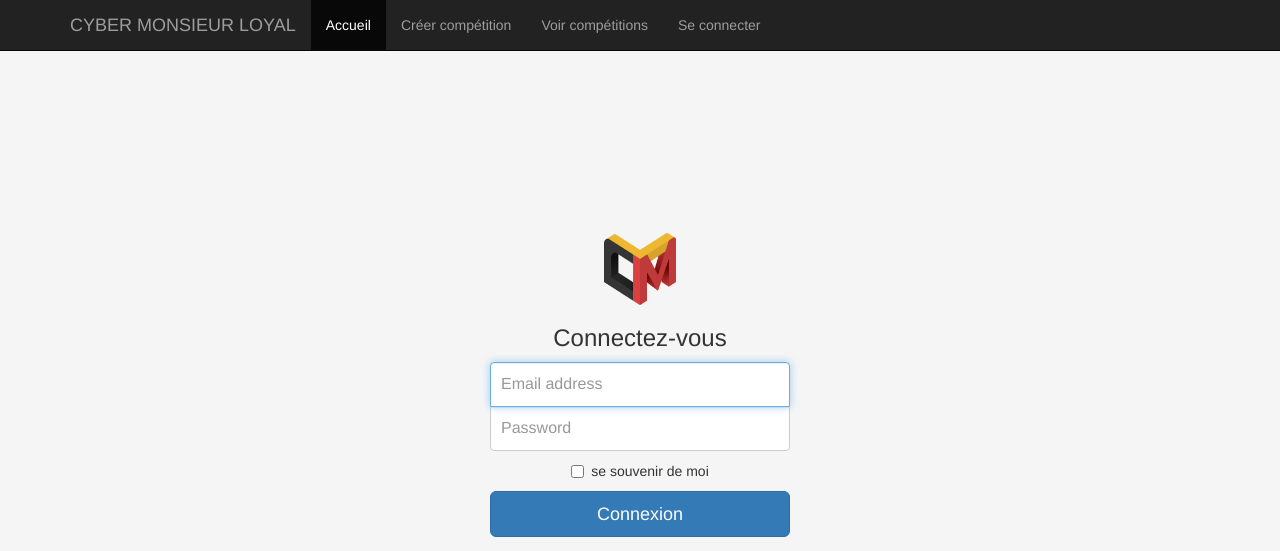
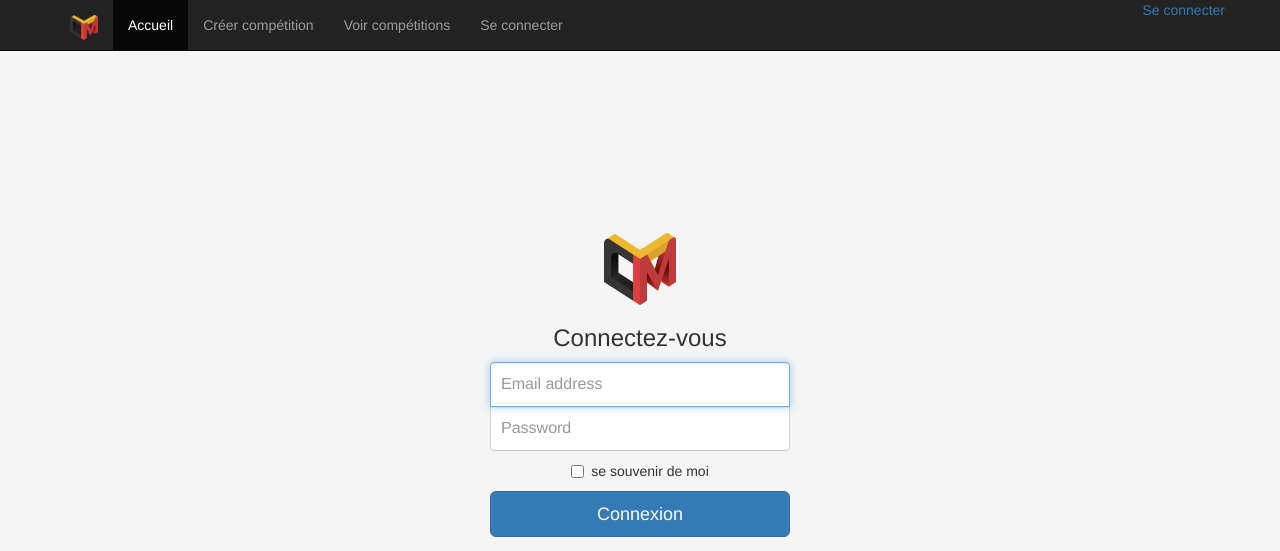
Before and after one commit to ShinKyoken/Cyber_Monsieur_Loyal, a Flask app: page /connexion in a window 1280 px wide. Shown: the top 551 px of the page. Run offline with Flask 2, Linux system fonts and the light colour scheme; some libraries are stand-ins or nearby versions.

Commit message:
modification de la navbar

```diff
--- a/appli/templates/base.html
+++ b/appli/templates/base.html
@@ -14,18 +14,24 @@
         <span class="icon-bar"></span>
         <span class="icon-bar"></span>
       </button>
-        <a class="navbar-brand" href="#">CYBER MONSIEUR LOYAL</a>
+      <a class="navbar-brand" href="#">
+        <img src="./static/CML_Logo.png" alt="logo" width="28" height="25">
+      </a>
     </div>
     <div id="navbar" class="navbar-collapse collapse">
       <ul class="nav navbar-nav">
-          <li class="active"><a href="#">Accueil</a></li>
-          <li><a href="#about">Créer compétition</a></li>
-          <li><a href="#contact">Voir compétitions</a></li>
-          <li><a href="#contact">Se connecter</a></li>
+        <li class="active"><a href="/">Accueil</a></li>
+        <li><a href="/creerCompetition">Créer compétition</a></li>
+        <li><a href="#">Voir compétitions</a></li>
+        <li><a href="/connexion">Se connecter</a></li>
       </ul>
-      </div><!--/.nav-collapse -->
+      <span class="nav navbar-right">
+        <a href="/connexion">Se connecter</a>
+      </span>
+    </div>
   </div>
 </nav>
+
 {% endblock %}
 {% block content %}
 <div id="main" class="container theme-showcase" role="main">
```
Lines whose indentation alone changed are shown as unchanged.
